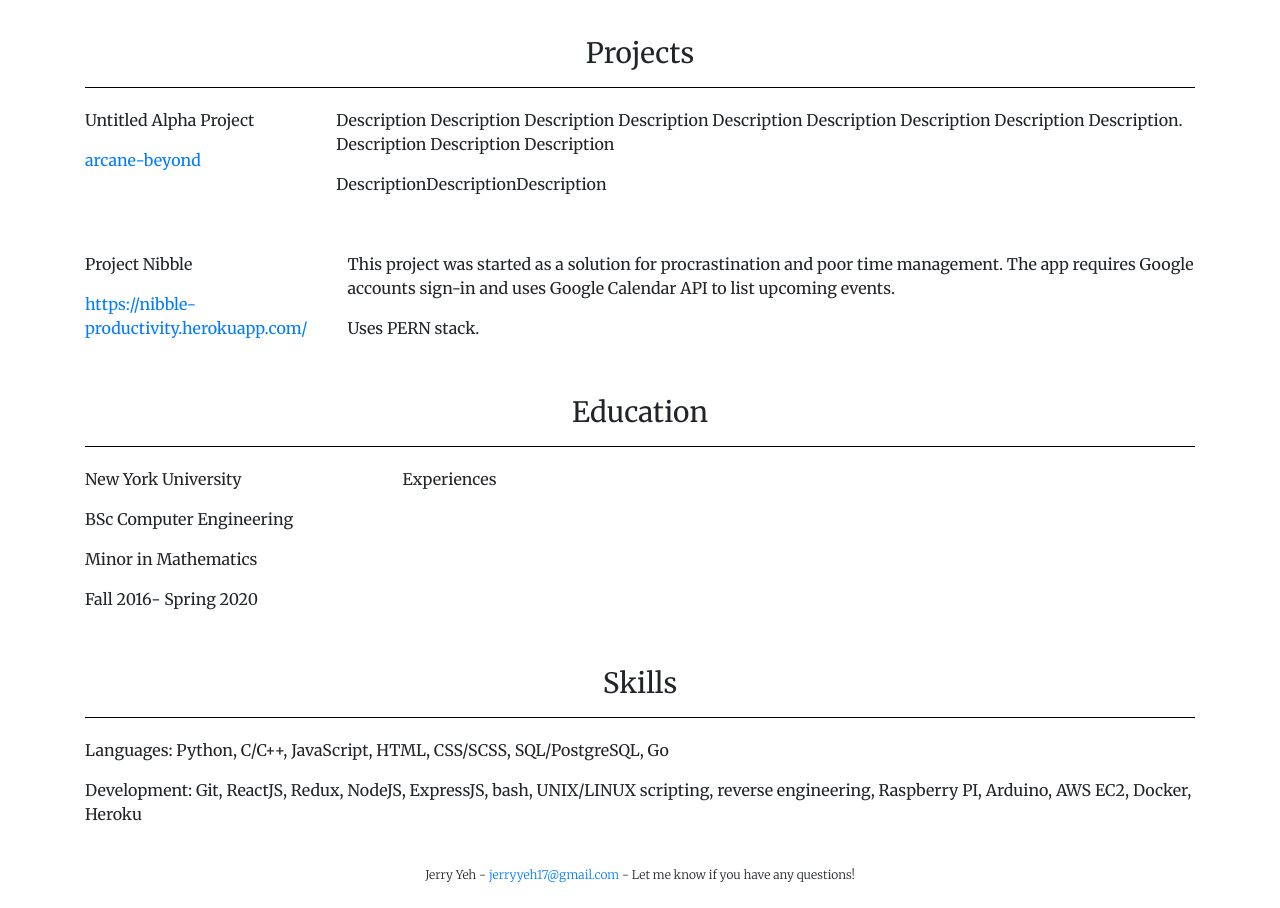
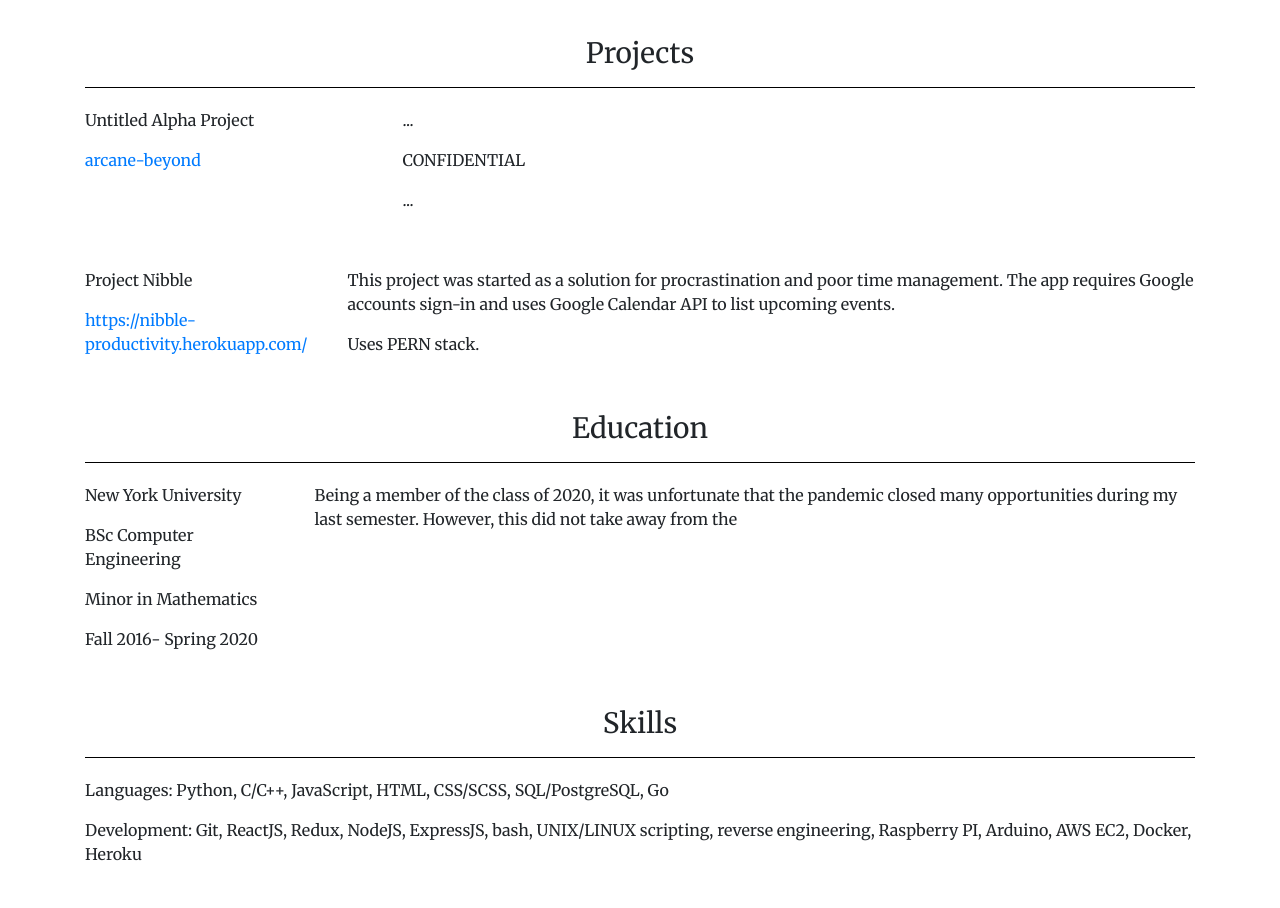
Before and after one commit to jyty17/jyty17.github.io, a plain HTML site: page index.html in a window 1280 px wide. Shown: the part 1144-2052 px from the top of the page. Drawn offline with nearby package versions, Linux system fonts and the light colour scheme.

Commit message:
smol change

```diff
--- a/index.html
+++ b/index.html
@@ -96,11 +96,11 @@
             <p><a href="">arcane-beyond</a></p>
           </div>
           <div class="container-summ">
+            <p>...</p>
+            <p>CONFIDENTIAL</p>
+            <p>...</p>
             <p>
-              Description Description Description Description Description Description Description Description Description. Description Description Description
-            </p>
-            <p>
-              DescriptionDescriptionDescription
+              <!-- Uses  -->
             </p>
           </div>
         </div>
@@ -131,7 +131,9 @@
             <p>Fall 2016- Spring 2020</p>
           </div>
           <div class="container-summ">
-            <p>Experiences</p>
+            <p>
+              Being a member of the class of 2020, it was unfortunate that the pandemic closed many opportunities during my last semester. However, this did not take away from the
+            </p>
           </div>
         </div>
       </div>
```
